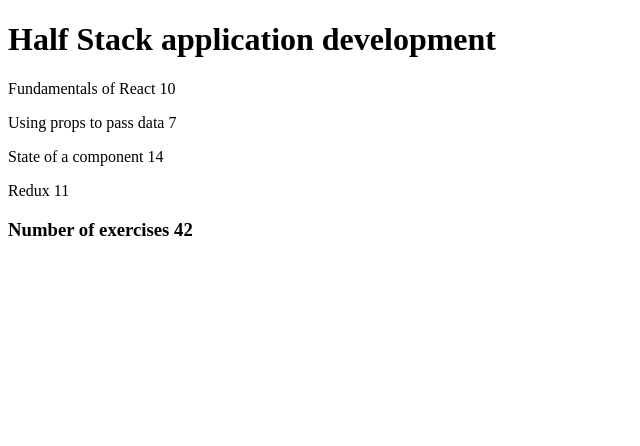
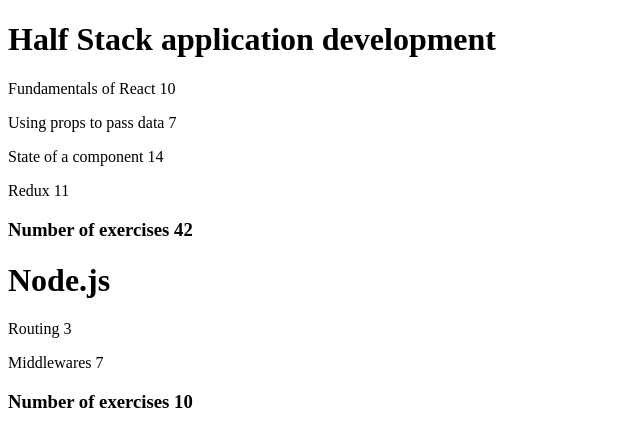
Before and after one commit to jcaburnay/part2, a React (Create React App) app: page / in a window 1280 px wide. Shown: the top 446 px of the page, without its empty margins (0-640 px from the left). Built offline with nearby package versions, Linux system fonts and the light colour scheme.

Commit message:
Exercise 2.4: Course information step9

```diff
--- a/src/index.js
+++ b/src/index.js
@@ -42,9 +42,10 @@
 };
 
 const App = () => {
-  const course = {
+  const courses = [
+    {
+      name: "Half Stack application development",
       id: 1,
-    name: "Half Stack application development",
       parts: [
         {
           name: "Fundamentals of React",
@@ -67,9 +68,30 @@
           id: 4,
         },
       ],
-  };
+    },
+    {
+      name: "Node.js",
+      id: 2,
+      parts: [
+        {
+          name: "Routing",
+          exercises: 3,
+          id: 1,
+        },
+        {
+          name: "Middlewares",
+          exercises: 7,
+          id: 2,
+        },
+      ],
+    },
+  ];
 
-  return <Course course={course} />;
+  return (
+    <div>
+      {courses.map(course => <Course course={course} key={course.id}/>)}
+    </div>
+  )
 };
 
 ReactDOM.render(<App />, document.getElementById("root"));
```
Lines whose indentation alone changed are shown as unchanged.
